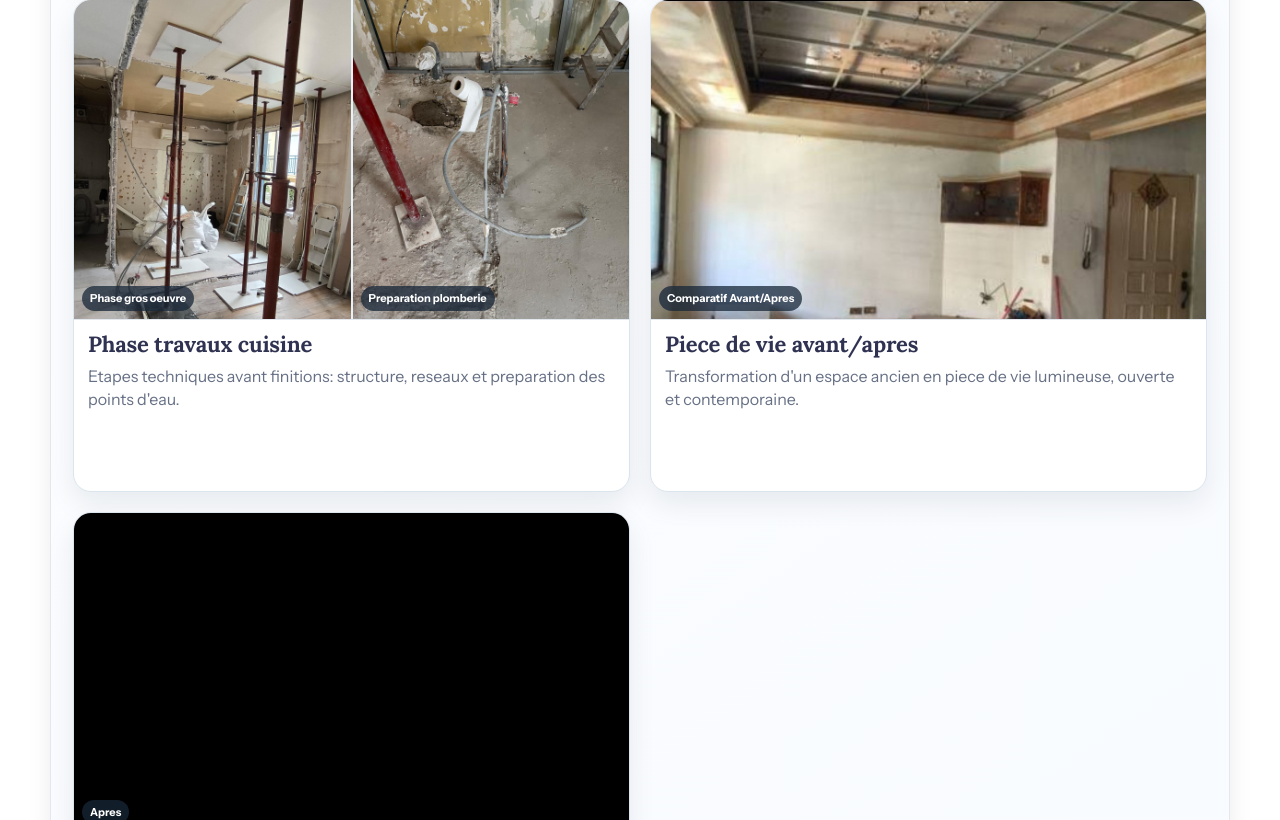
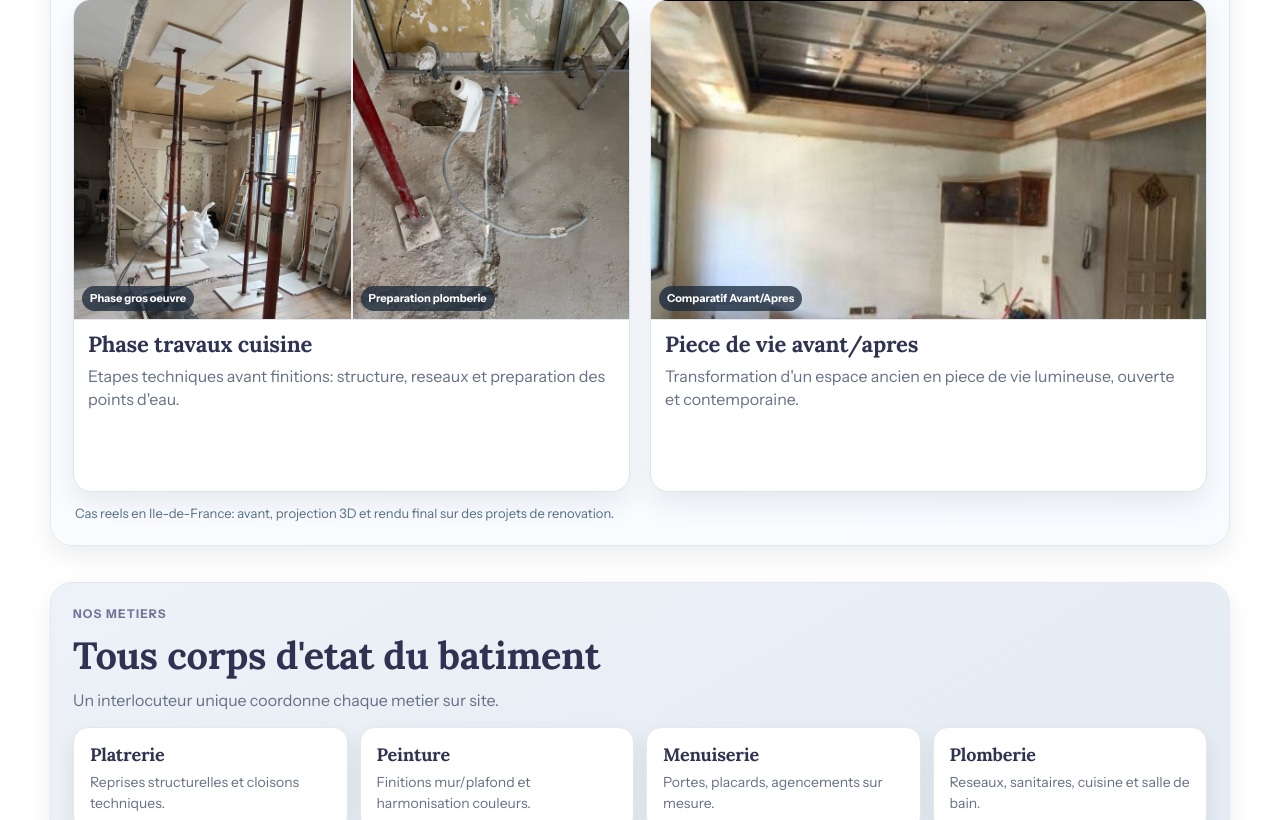
Before and after one commit to celiabou/batiment-fastapi, a FastAPI app: page / in a window 1280 px wide. Shown: the part 5680-6500 px from the top of the page. Run offline with FastAPI, Linux system fonts and the light colour scheme.

Commit message:
Remove problematic black-frame kitchen card

```diff
--- a/static/site.css
+++ b/static/site.css
@@ -1275,14 +1275,6 @@ h3 {
   object-position: center center;
 }
 
-.before-after-images img.media-cover {
-  object-fit: cover;
-}
-
-.before-after-images img.media-bottom {
-  object-position: center bottom;
-}
-
 .before-after-images figcaption {
   position: absolute;
   left: 8px;
--- a/templates/base.html
+++ b/templates/base.html
@@ -7,7 +7,7 @@
   <link rel="preconnect" href="https://fonts.googleapis.com">
   <link rel="preconnect" href="https://fonts.gstatic.com" crossorigin>
   <link href="https://fonts.googleapis.com/css2?family=Instrument+Sans:wght@400;500;600;700;800&family=Lora:wght@500;600;700&display=swap" rel="stylesheet">
-  <link rel="stylesheet" href="/static/site.css?v=20260409-9">
+  <link rel="stylesheet" href="/static/site.css?v=20260409-10">
 </head>
 <body>
   <div class="bg-aura bg-aura-1"></div>
--- a/templates/home.html
+++ b/templates/home.html
@@ -338,18 +338,6 @@
         <p>Transformation d'un espace ancien en piece de vie lumineuse, ouverte et contemporaine.</p>
       </div>
     </article>
-    <article class="before-after-card" data-category="cuisine">
-      <div class="before-after-images one-up">
-        <figure>
-          <img class="media-cover media-bottom" src="/static/before-after/cuisine-ilot-apres.jpg" alt="Cuisine contemporaine avec ilot">
-          <figcaption>Apres</figcaption>
-        </figure>
-      </div>
-      <div class="before-after-card-body">
-        <h3>Cuisine contemporaine avec ilot</h3>
-        <p>Cuisine fonctionnelle avec ilot central, assises integrees et rangements optimises.</p>
-      </div>
-    </article>
   </div>
   <p class="before-after-note">Cas reels en Ile-de-France: avant, projection 3D et rendu final sur des projets de renovation.</p>
 </section>
```
Also changed, not shown: templates/avant_apres.html (+0 -12 lines).
